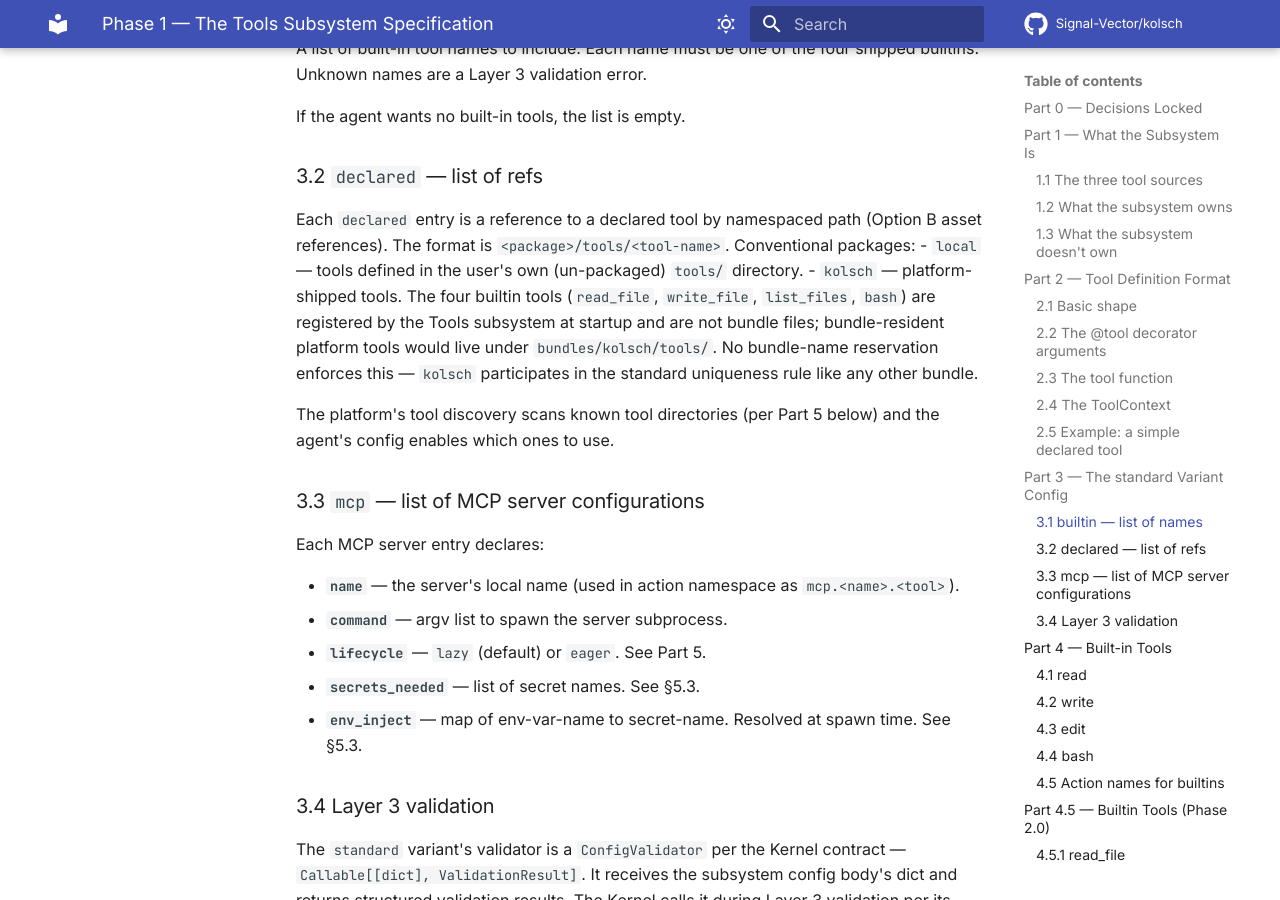
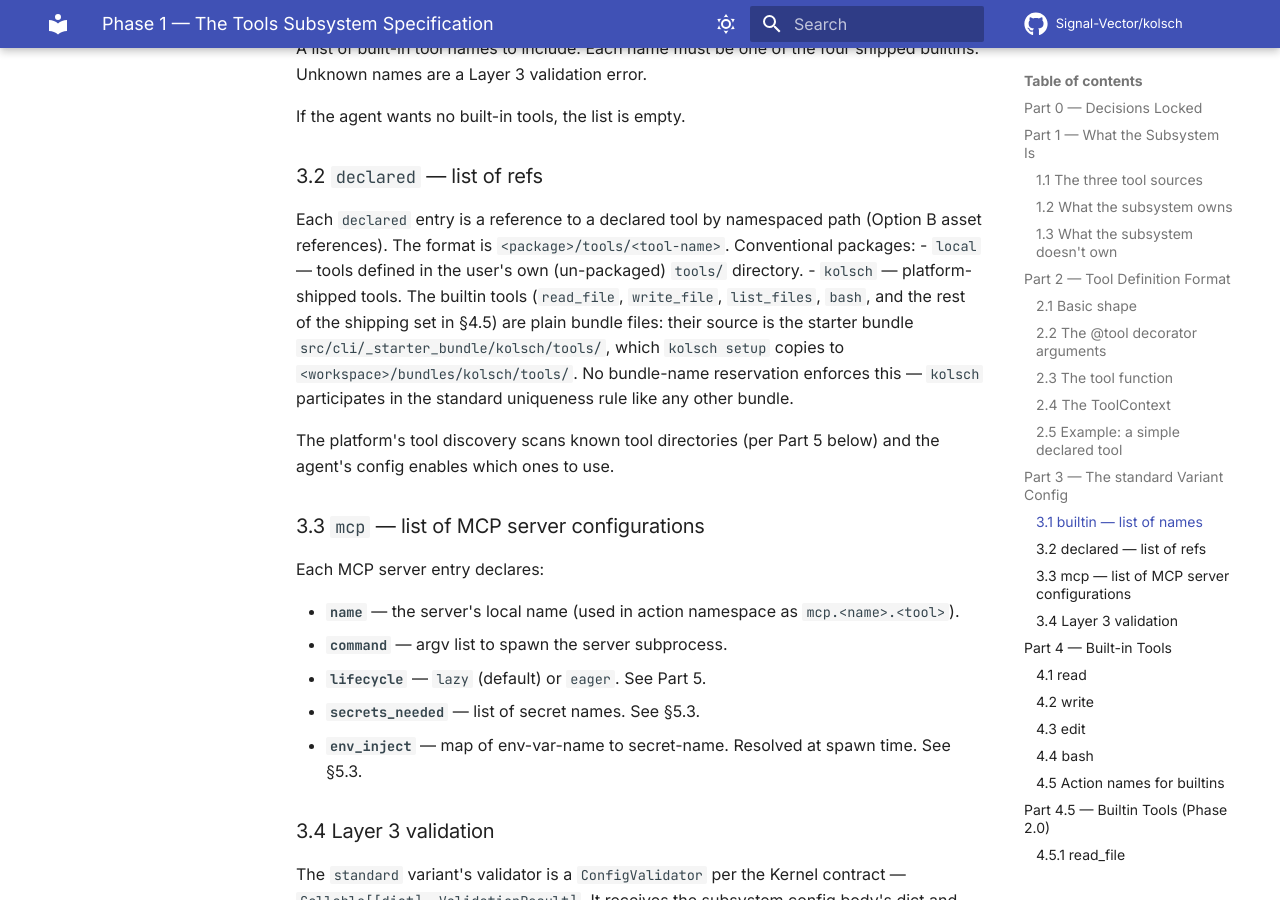
Before and after one commit to Signal-Vector/kolsch, an MkDocs documentation site: the page built from docs/explanation/tools-subsystem.md, in a window 1280 px wide and 900 px high, scrolled down 5805 px. Built offline with MkDocs 1.6.1 and Material for MkDocs 9.7.7, drawn with Linux system fonts in a browser that asks for light colours; comment, search, counter and statistics services are not loaded; some of the changed text lies outside the part shown.

Commit message:
docs: point the shipped-tools rule at the starter bundle
AGENTS.md's hard rule named repo-root bundles/kolsch/tools/, the stale
tree bug-153 removed. It now names src/cli/_starter_bundle/kolsch/tools/
as the only copy, plus the bundle_paths helper, the examples/ tutorial
bundle and the single-source guard. The review-pr-diff skill quote of
the rule follows. tools-subsystem.md no longer claims the builtins
aren't bundle files, and §4.5.6 names the source tree.

Co-Authored-By: Claude Opus 5.5 <noreply@anthropic.com>

````diff
--- a/docs/explanation/tools-subsystem.md
+++ b/docs/explanation/tools-subsystem.md
@@ -281,10 +281,11 @@ path (Option B asset references). The format is
 `<package>/tools/<tool-name>`. Conventional packages:
 - `local` — tools defined in the user's own (un-packaged) `tools/`
   directory.
-- `kolsch` — platform-shipped tools. The four builtin tools (`read_file`,
-  `write_file`, `list_files`, `bash`) are registered by the Tools subsystem at
-  startup and are not bundle files; bundle-resident platform tools
-  would live under `bundles/kolsch/tools/`. No bundle-name
+- `kolsch` — platform-shipped tools. The builtin tools (`read_file`,
+  `write_file`, `list_files`, `bash`, and the rest of the shipping set
+  in §4.5) are plain bundle files: their source is the starter bundle
+  `src/cli/_starter_bundle/kolsch/tools/`, which `kolsch setup` copies
+  to `<workspace>/bundles/kolsch/tools/`. No bundle-name
   reservation enforces this — `kolsch` participates in the standard
   uniqueness rule like any other bundle.
 
@@ -606,6 +607,10 @@ bundles/kolsch/
     ├── browse_url.py       # headless Chromium (kolsch[browse] extra)
     └── jev_decide.py       # typed Jev decisions (§4.5.7)
 ```
+
+The layout is workspace-relative. Its source is the starter bundle
+`src/cli/_starter_bundle/kolsch/` in the repo — the only copy (bug-153)
+— which `kolsch setup` copies into the workspace.
 
 `bundles/kolsch/` is the canonical bundle name from Phase 2.0 onward.
 Phase 1.2 originally scaffolded `bundles/starter/`; Phase 2.3's drift
````
Also changed, not shown: AGENTS.md (+12 -3 lines), src/cli/_starter_bundle/kolsch/skills/review-pr-diff/SKILL.md (+4 -2 lines).
